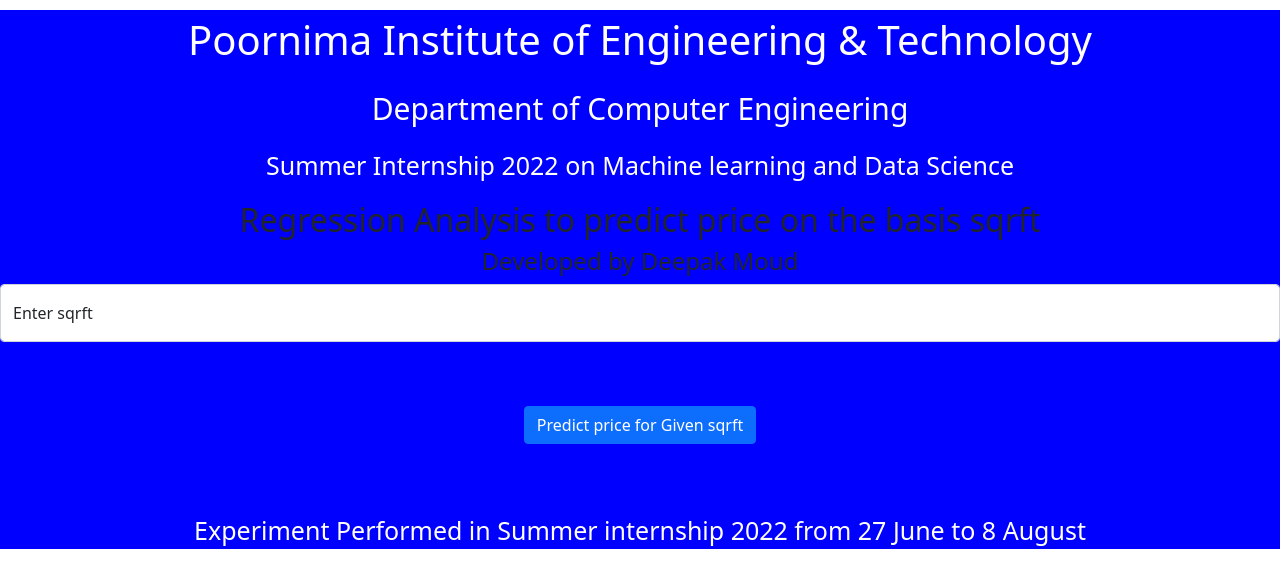
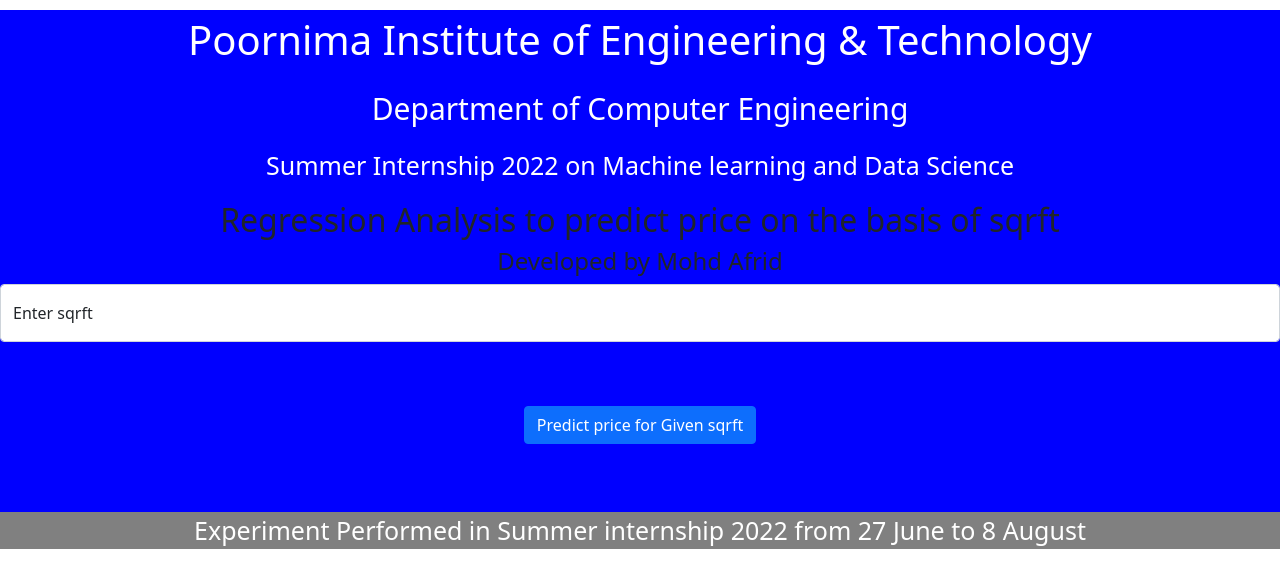
Before and after one commit to MohdAfrid/L-R-Project1, a Flask app: page / in a window 1280 px wide. Shown: the top 588 px of the page. Run offline with Flask 2, Linux system fonts and the light colour scheme; parts of the project's set-up code (start-up, migrations or seed data) failed here and were passed over.

Commit message:
Update index.html

```diff
--- a/templates/index.html
+++ b/templates/index.html
@@ -27,8 +27,8 @@ div {text-align: center;}
 <center><p style="font-size:25px;color:white;margin-top:10px;">Summer Internship 2022 on Machine learning and Data Science</p></center>
 </div>
 <div class="login">
-<h2 >Regression Analysis to predict price on the basis sqrft</h2>
-<h4>Developed by Deepak Moud</h4>
+<h2 >Regression Analysis to predict price on the basis of sqrft</h2>
+<h4>Developed by Mohd Afrid</h4>
 <!-- Main Input For Receiving Query to our ML -->
 <form action="{{ url_for('predict')}}"method="get">
 <div class="form-floating mb-3">
@@ -44,7 +44,7 @@ div {text-align: center;}
 {{ prediction_text }}
 </div>
 
-<div class="" style="background-color:blue;" >
+<div class="" style="background-color:grey;" >
 <div class="clearfix">
 
 <div class="col-md-12">
```
